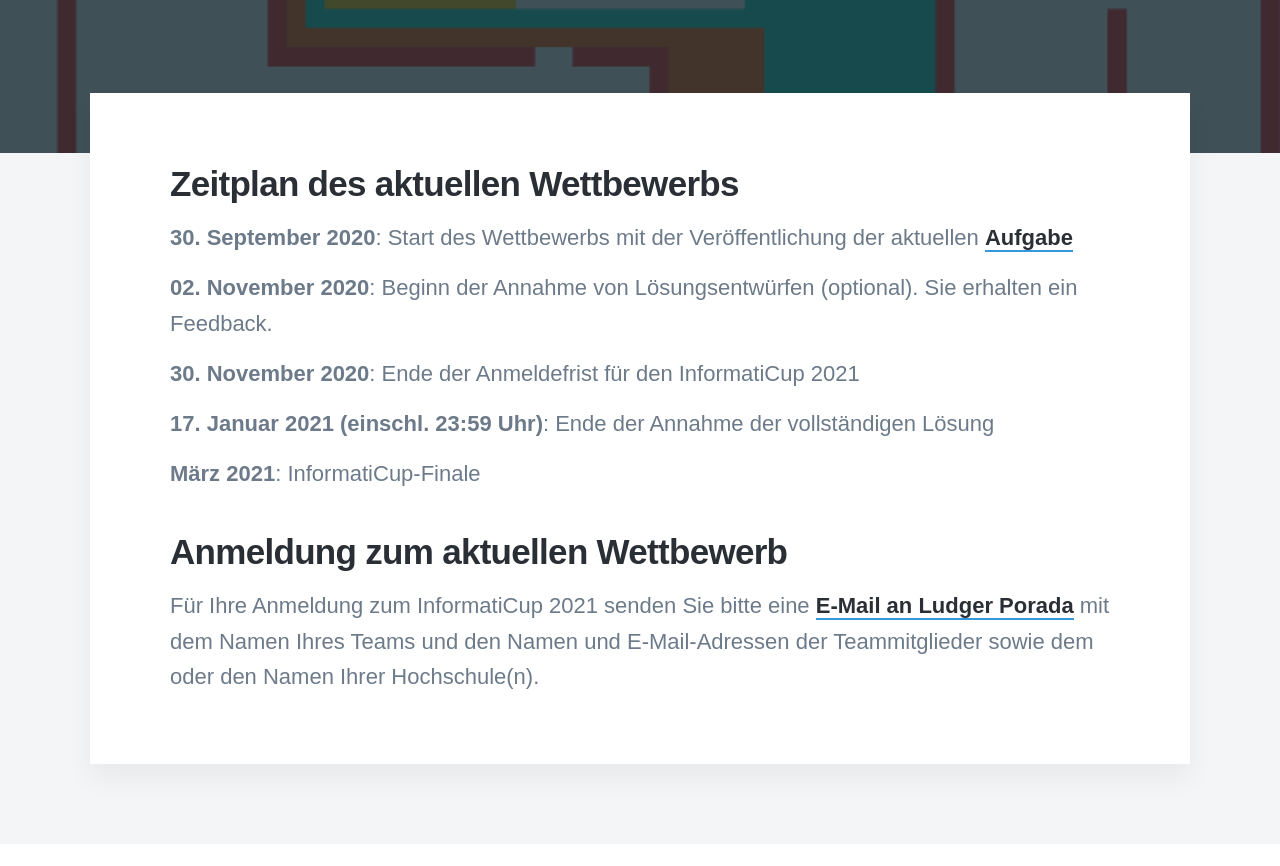
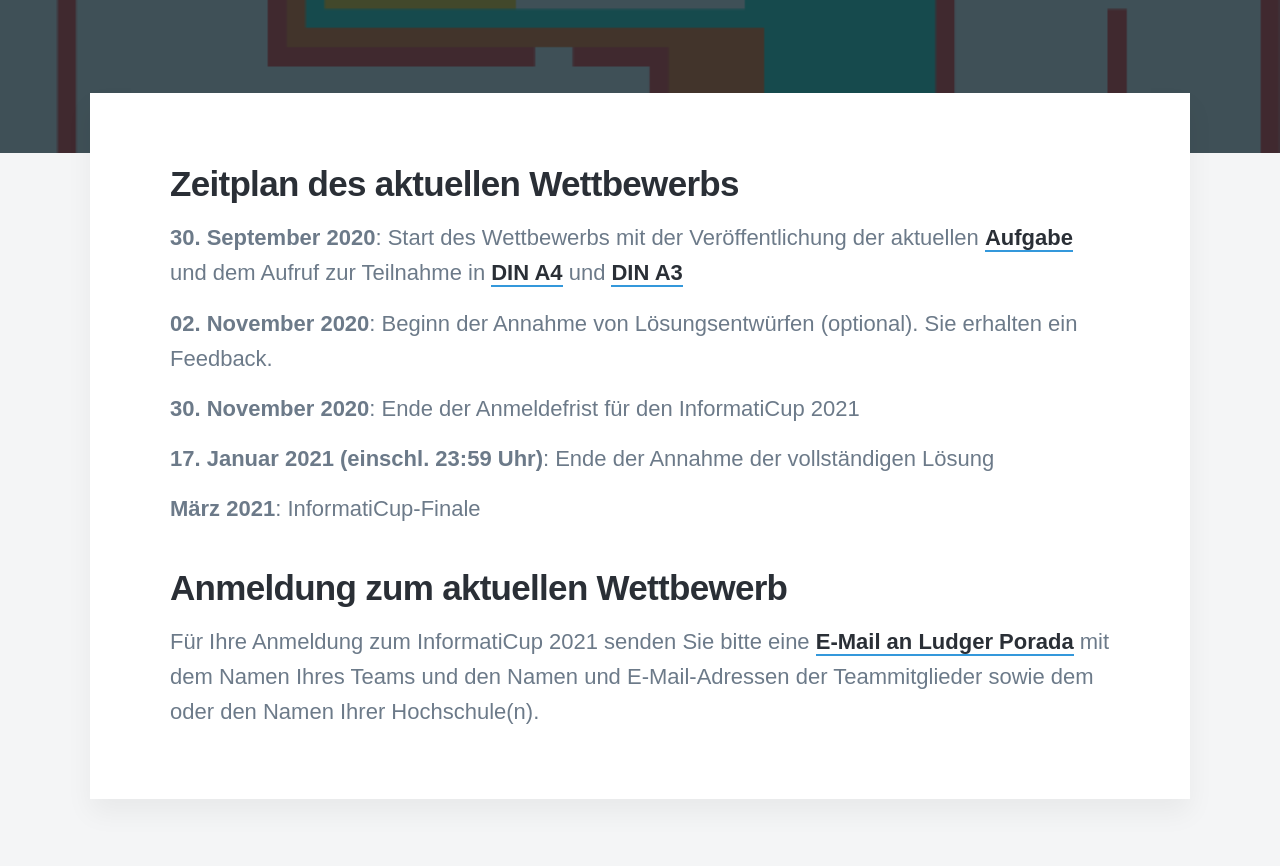
Before and after one commit to informatiCup/informaticup.github.io, a Jekyll site: the page built from _competition/20-current.md, in a window 1280 px wide and 900 px high, scrolled down 484 px. Shown: the top 866 px of the window. Built offline with Jekyll 4.4.1, drawn with Linux system fonts in a browser that asks for light colours; nearby versions of some CDN libraries; some web fonts are replaced.

Commit message:
Add InformatiCup 2021CfP

```diff
--- a/_competition/20-current.md
+++ b/_competition/20-current.md
@@ -8,7 +8,7 @@
 
 ## Zeitplan des aktuellen Wettbewerbs ##
 
-**30\. September 2020**: Start des Wettbewerbs mit der Veröffentlichung der aktuellen [Aufgabe](/challenges/spe-ed)
+**30\. September 2020**: Start des Wettbewerbs mit der Veröffentlichung der aktuellen [Aufgabe](/challenges/spe-ed) und dem Aufruf zur Teilnahme in [DIN A4](/cfp/cfp-ic-2021-a4.pdf) und [DIN A3](/cfp/cfp-ic-2021-a3.pdf)
 
 **02\. November 2020**: Beginn der Annahme von Lösungsentwürfen (optional). Sie erhalten ein Feedback.
 
```
Also changed, not shown: 2 other files.
